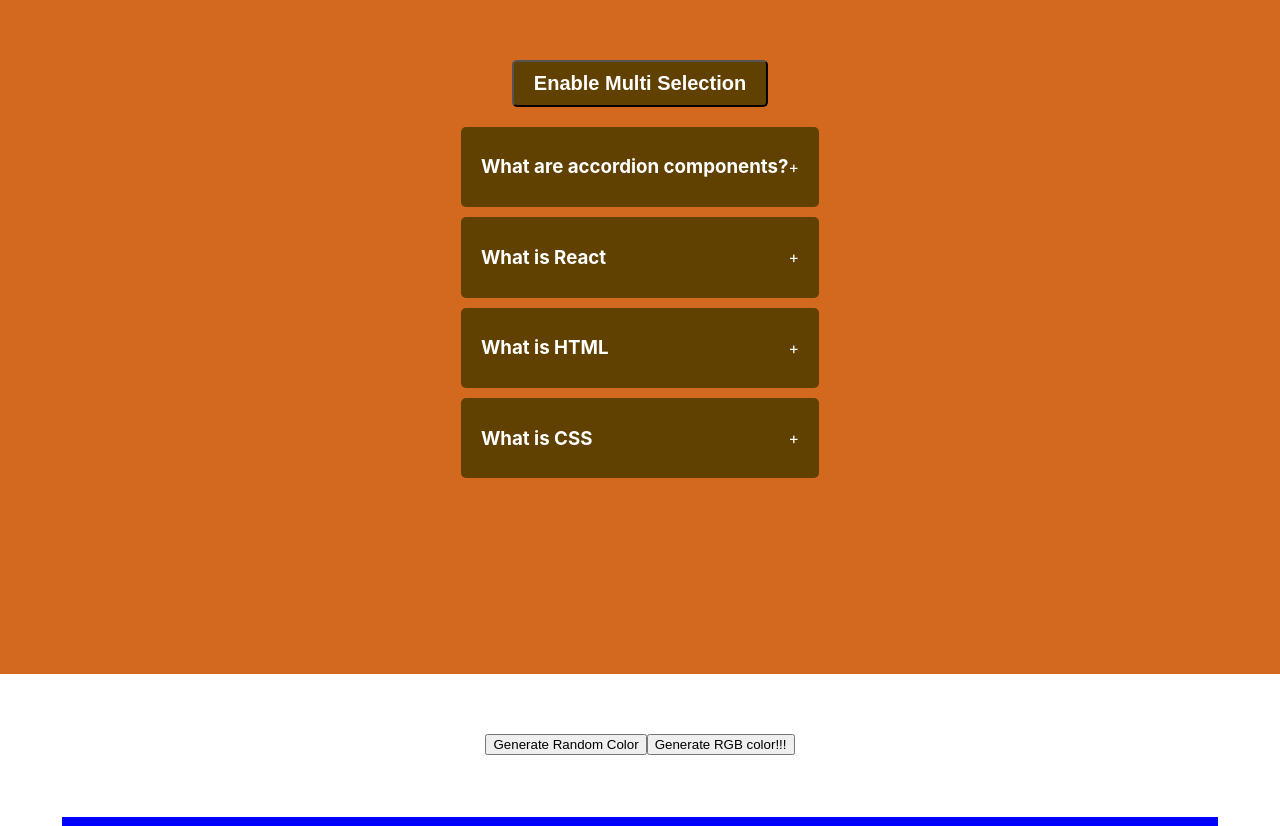
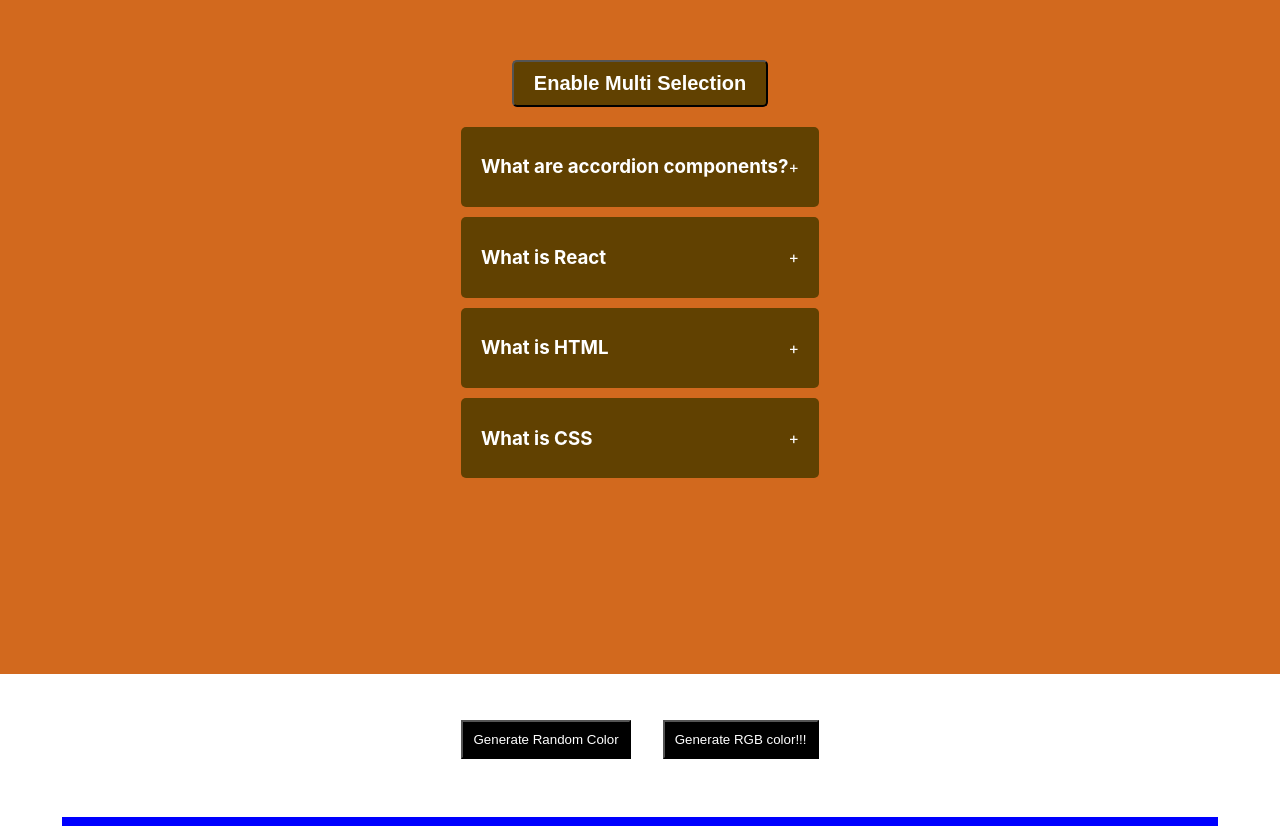
Before and after one commit to AkshayBhandarkarH/ReactProjects, a React (Create React App) app in the folder Projects/Accordion/: page / in a window 1280 px wide. Shown: the part 126-952 px from the top of the page. Built offline with nearby package versions, Linux system fonts and the light colour scheme.

Commit message:
Updated Button Styles  for  ColorPicker

```diff
--- a/Projects/Accordion/src/Components/ColorPicker/styles.css
+++ b/Projects/Accordion/src/Components/ColorPicker/styles.css
@@ -2,13 +2,12 @@
   display: flex;
   justify-content: center;
   align-items: center;
-  margin-top: 10px;
-  padding: 20px;
 }
-.colorButton {
+#colorButton {
   padding: 10px;
   background-color: black;
   color: white;
+  margin: 1rem;
 }
 
 .clrpalette {
```
